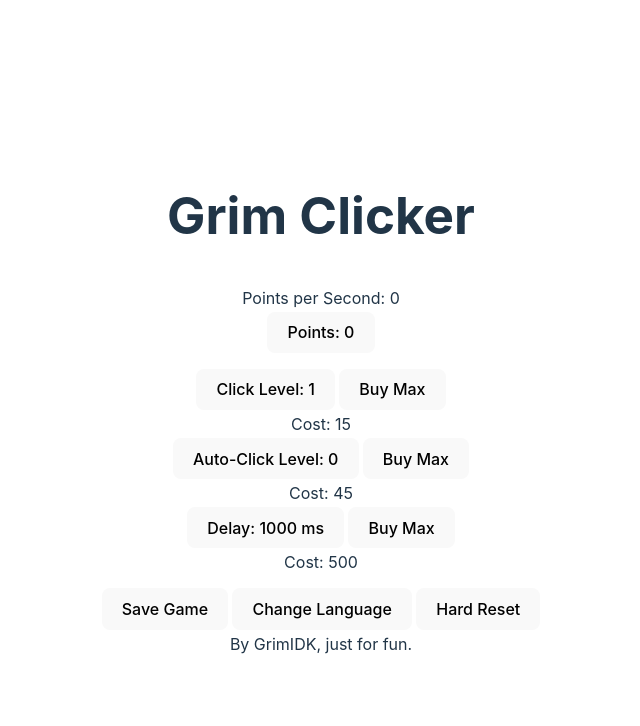
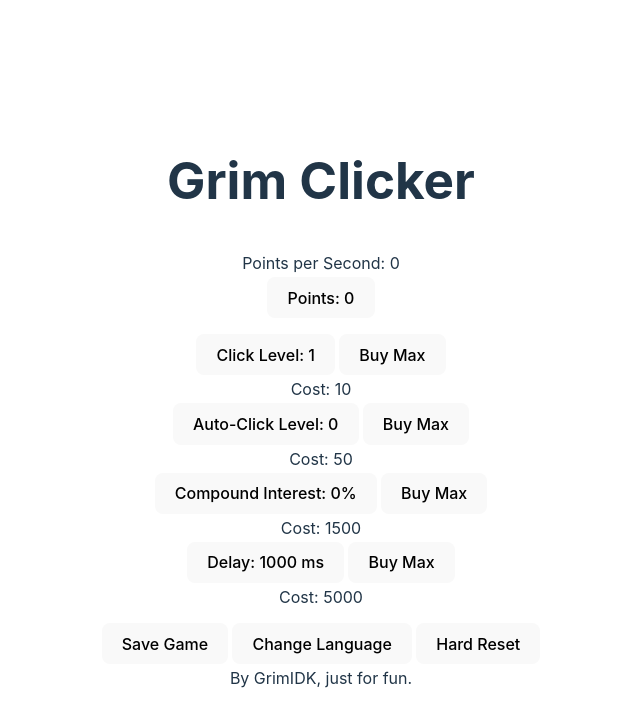
Before and after one commit to Grimidk/GrimClicker, a React (Vite) app in the folder Front/grim-clicker/: page / in a window 1280 px wide. Shown: the top 726 px of the page, without its empty margins (319-959 px from the left). Built offline with nearby package versions, Linux system fonts and the light colour scheme.

Commit message:
interest update

```diff
--- a/Front/grim-clicker/src/modules/Landing.jsx
+++ b/Front/grim-clicker/src/modules/Landing.jsx
@@ -1,12 +1,16 @@
 import React, { useState, useEffect } from 'react';
 import './../App.css';
 
-const clickMaxLevel = 100;
-const autoMaxLevel = 100;
-const interestMaxLevel = 50;
-const cooldownMaxLevel = 20;
+//Max Levels
+const clickMaxLevel = 500;
+const autoMaxLevel = 200;
+const interestMaxLevel = 20;
+const cooldownMaxLevel = 10;
 
+//Main
 function Landing() {
+
+  //Default Status
   const [lang, setLang] = useState(true);
   const [points, setPoints] = useState(0);
   const [clickLevel, setClickLevel] = useState(1);
@@ -14,6 +18,7 @@ function Landing() {
   const [interestLevel, setInterestLevel] = useState(0);
   const [cooldownLevel, setCooldownLevel] = useState(1);
 
+  //Language Strings
   const langStrings = {
     pointsPerSecondLabel: lang ? 'Points per Second: ' : 'Puntos por Segundo: ',
     pointsLabel: lang ? 'Points: ' : 'Puntos: ',
@@ -32,11 +37,13 @@ function Landing() {
     buyMaxLabel: lang ? 'Buy Max' : 'Comprar Maximo',
   };
 
-  const clickUpgradeCost = (level) => {return level * 15};
-  const autoUpgradeCost = (level) => {return (level + 1) * 45};
-  const interestUpgradeCost = (level) => {return (level + 1) * 120};
-  const cooldownUpgradeCost = (level) => {return level * 500};
+  //Cost Functions
+  const clickUpgradeCost = (level) => {return level * 10};
+  const autoUpgradeCost = (level) => {return (level + 1) * 50};
+  const interestUpgradeCost = (level) => {return (level + 1) * 1500};
+  const cooldownUpgradeCost = (level) => {return level * 5000};
 
+  //Hard Reset
   const reset = () => {
     if (window.confirm(langStrings.hardResetAlert)) {
       setPoints(0);
@@ -47,6 +54,7 @@ function Landing() {
     }
   };
 
+  //Upgrade Handlers
   const upgrade = (level, cost, setLevel, maxLevel) => {
     if (level < maxLevel) {
       if (points >= cost) {
@@ -57,61 +65,59 @@ function Landing() {
       window.alert(langStrings.maxedOutAlert);
     }
   };
-
   const maxUpgrade = (level, costFunction, setLevel, maxLevel) => {
     if (level >= maxLevel) {
       window.alert(langStrings.maxedOutAlert);
       return;
     }
-
     let totalCost = 0;
     let currentLevel = level;
-
     while (currentLevel < maxLevel && totalCost + costFunction(currentLevel) <= points) {
       totalCost += costFunction(currentLevel);
       currentLevel++;
     }
-
     setPoints(prevPoints => prevPoints - totalCost);
     setLevel(currentLevel);
   };
 
+  //Main Click Upgredes
   const clickUpgrade = () => {
     upgrade(clickLevel, clickUpgradeCost(clickLevel), setClickLevel, clickMaxLevel);
   };
-
   const clickMaxUpgrade = () => {
     maxUpgrade(clickLevel, clickUpgradeCost, setClickLevel, clickMaxLevel);
   };
 
+  //Auto Click Upgrades
   const autoUpgrade = () => {
     upgrade(autoLevel, autoUpgradeCost(autoLevel), setAutoLevel, autoMaxLevel);
   };
-
   const autoMaxUpgrade = () => {
     maxUpgrade(autoLevel, autoUpgradeCost, setAutoLevel, autoMaxLevel);
   };
 
+  //Interest Upgrades
   const interestUpgrade = () => {
     upgrade(interestLevel, interestUpgradeCost(interestLevel), setInterestLevel, interestMaxLevel);
   };
-
   const interestMaxUpgrade = () => {
     maxUpgrade(interestLevel, interestUpgradeCost, setInterestLevel, interestMaxLevel);
   };
 
+  //Cooldown Upgrades
   const cooldownUpgrade = () => {
     upgrade(cooldownLevel, cooldownUpgradeCost(cooldownLevel), setCooldownLevel, cooldownMaxLevel);
   };
-
   const cooldownMaxUpgrade = () => {
     maxUpgrade(cooldownLevel, cooldownUpgradeCost, setCooldownLevel, cooldownMaxLevel);
   };
 
+  //Language Toggle
   const toggleLang = () => {
     setLang(prevLang => !prevLang);
   };
 
+  //Save
   const saveData = () => {
     const dataToSave = {
       Points: points,
@@ -126,6 +132,7 @@ function Landing() {
     console.log("Successfully Saved!");
   };
 
+  //Auto Load
   useEffect(() => {
     const keysToLoad = ["Points", "ClickLevel", "AutoLevel", "InterestLevel", "CooldownLevel"];
     const loadedData = keysToLoad.reduce((acc, key) => {
@@ -135,7 +142,6 @@ function Landing() {
       }
       return acc;
     }, {});
-
     Object.keys(loadedData).forEach((key) => {
       switch (key) {
         case "Points":
@@ -170,30 +176,35 @@ function Landing() {
     return () => clearInterval(intervalId);
   }, [clickLevel, autoLevel, cooldownLevel]);
 
-  // //Compound Interest
-  // useEffect(() => {
-  //   const intervalId = setInterval(() => {
-  //     if (interestLevel > 0) {
-  //       setPoints(prevPoints => Math.round(prevPoints * (1 + interestLevel/100) * 100)/100);
-  //     }
-  //   }, Math.round(1000 / cooldownLevel));
-  //   return () => clearInterval(intervalId);
-  // }, [clickLevel, interestLevel, cooldownLevel]);
+  //Compound Interest
+  useEffect(() => {
+    const intervalId = setInterval(() => {
+      if (interestLevel > 0) {
+        setPoints(prevPoints => prevPoints + Math.round(prevPoints * (interestLevel/1000)));
+      }
+    }, Math.round(1000 / cooldownLevel));
+    return () => clearInterval(intervalId);
+  }, [clickLevel, interestLevel, cooldownLevel]);
 
+  //Auto Save
   useEffect(() => {
     const intervalId = setInterval(saveData, 30000);
     return () => clearInterval(intervalId);
   }, [points, clickLevel, autoLevel, interestLevel, cooldownLevel]);
 
-  const pointsPerSecond = ((autoLevel * clickLevel) * cooldownLevel) //+ ((Math.round(points * (1 + interestLevel/100) * 100)/100) * cooldownLevel);
+  //Stats
+  const autoClickPerSecond = ((autoLevel * clickLevel) * cooldownLevel);
+  const interestPerSecond = (Math.round(interestLevel/1000 * points)) * cooldownLevel;
+  const pointsPerSecond = autoClickPerSecond + interestPerSecond;
 
+  //Return
   return (
     <>
       <section className="header">
         <h1>Grim Clicker</h1>
       </section>
       <div className="indicator">{langStrings.pointsPerSecondLabel} {pointsPerSecond}</div>
-      <button className="button" id="mainClick" onClick={() => setPoints(prevPoints => prevPoints + clickLevel)}>{langStrings.pointsLabel} {Math.round(points * 100)/100}</button>
+      <button className="button" id="mainClick" onClick={() => setPoints(prevPoints => prevPoints + clickLevel)}>{langStrings.pointsLabel} {Math.round(points)}</button>
       <section className="shop">
         <div>
           <button className="button" id="clickUpgrade" onClick={clickUpgrade}>{langStrings.clickLevelLabel} {clickLevel}</button>
@@ -205,13 +216,13 @@ function Landing() {
           <button className="button" onClick={autoMaxUpgrade}>{langStrings.buyMaxLabel}</button>
           <div className="indicator">{langStrings.costLabel} {autoUpgradeCost(autoLevel)}</div>
         </div>
-        {/* <div>
-          <button className="button" id="interestUpgrade" onClick={interestUpgrade}>{langStrings.interestLevelLabel} {interestLevel}%</button>
+        <div>
+          <button className="button" id="interestUpgrade" onClick={interestUpgrade}>{langStrings.interestLevelLabel} {interestLevel/10}%</button>
           <button className="button" onClick={interestMaxUpgrade}>{langStrings.buyMaxLabel}</button>
           <div className="indicator">{langStrings.costLabel} {interestUpgradeCost(interestLevel)}</div>
-        </div> */}
+        </div>
         <div>
-          <button className="button" id="cooldownUpgrade" onClick={cooldownUpgrade}>{langStrings.cooldownLevelLabel} {Math.round((1000 / cooldownLevel) * 100 ) / 100} ms</button>
+          <button className="button" id="cooldownUpgrade" onClick={cooldownUpgrade}>{langStrings.cooldownLevelLabel} {Math.round((1000 / cooldownLevel))} ms</button>
           <button className="button" onClick={cooldownMaxUpgrade}>{langStrings.buyMaxLabel}</button>
           <div className="indicator">{langStrings.costLabel} {cooldownUpgradeCost(cooldownLevel)}</div>
         </div>
```
